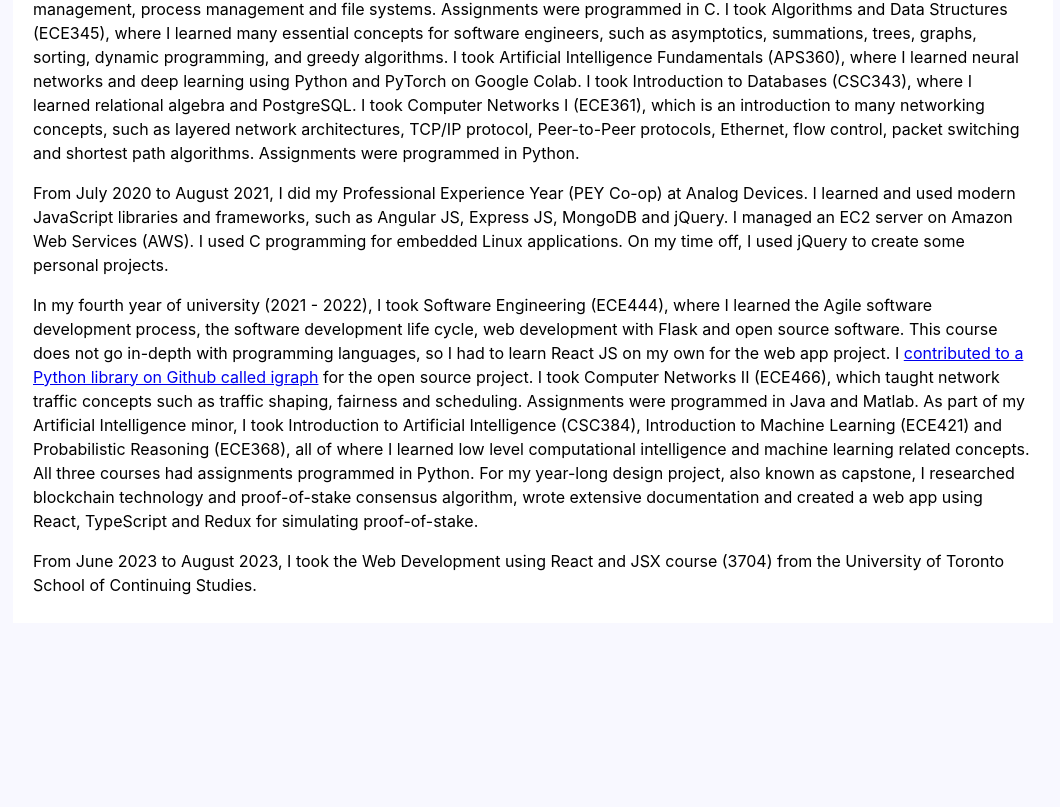
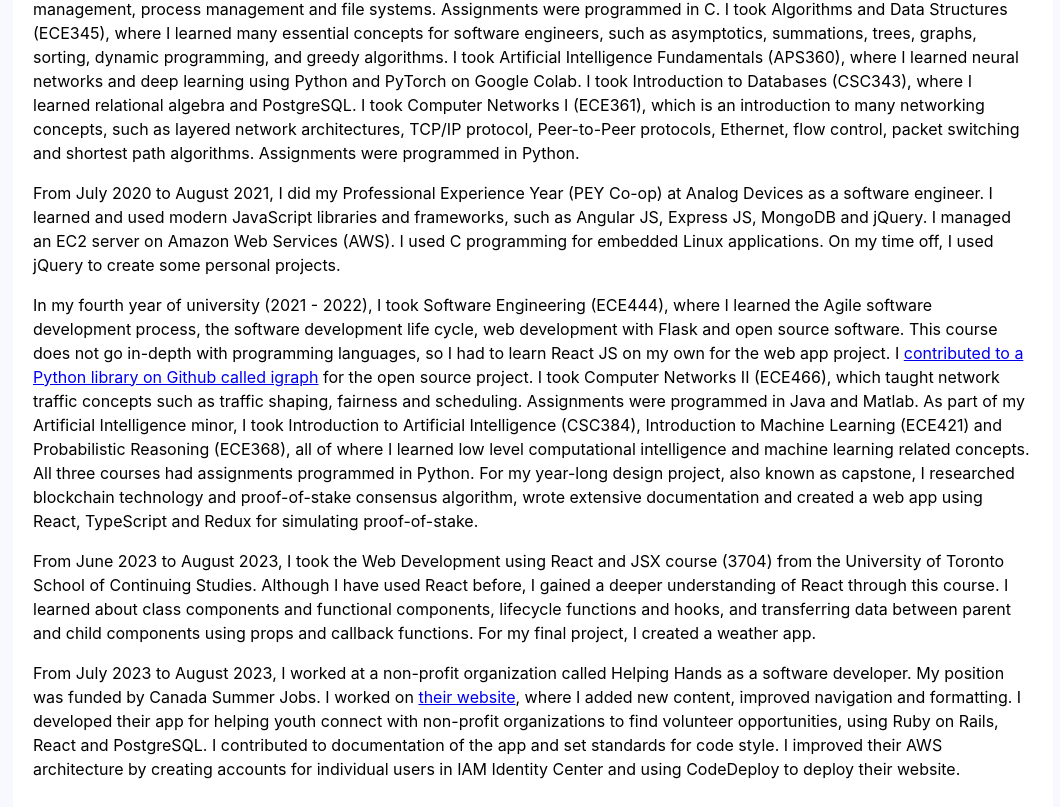
Before and after one commit to dkhl65/danielliang, a React (Create React App) app: page / in a window 1280 px wide. Shown: the part 1213-2020 px from the top of the page, without its empty margins (107-1167 px from the left). Before the commit the page ends 1836 px from the top, so only its background shows below. Built offline with nearby package versions, Linux system fonts and the light colour scheme; no server answers.

Commit message:
React Weather App and Helping Hands

```diff
--- a/src/pages/Home.js
+++ b/src/pages/Home.js
@@ -122,11 +122,11 @@
       </p>
       <p>
         From July 2020 to August 2021, I did my Professional Experience Year
-        (PEY Co-op) at Analog Devices. I learned and used modern JavaScript
-        libraries and frameworks, such as Angular JS, Express JS, MongoDB and
-        jQuery. I managed an EC2 server on Amazon Web Services (AWS). I used C
-        programming for embedded Linux applications. On my time off, I used
-        jQuery to create some personal projects.
+        (PEY Co-op) at Analog Devices as a software engineer. I learned and used
+        modern JavaScript libraries and frameworks, such as Angular JS, Express
+        JS, MongoDB and jQuery. I managed an EC2 server on Amazon Web Services
+        (AWS). I used C programming for embedded Linux applications. On my time
+        off, I used jQuery to create some personal projects.
       </p>
       <p>
         In my fourth year of university (2021 - 2022), I took Software
@@ -158,7 +158,26 @@
       <p>
         From June 2023 to August 2023, I took the Web Development using React
         and JSX course (3704) from the University of Toronto School of
-        Continuing Studies.
+        Continuing Studies. Although I have used React before, I gained a deeper
+        understanding of React through this course. I learned about class
+        components and functional components, lifecycle functions and hooks, and
+        transferring data between parent and child components using props and
+        callback functions. For my final project, I created a weather app.
+      </p>
+      <p>
+        From July 2023 to August 2023, I worked at a non-profit organization
+        called Helping Hands as a software developer. My position was funded by
+        Canada Summer Jobs. I worked on{" "}
+        <a href="https://helpinghandsapp.com/" target="_blank" rel="noreferrer">
+          their website
+        </a>
+        , where I added new content, improved navigation and formatting. I
+        developed their app for helping youth connect with non-profit
+        organizations to find volunteer opportunities, using Ruby on Rails,
+        React and PostgreSQL. I contributed to documentation of the app and set
+        standards for code style. I improved their AWS architecture by creating
+        accounts for individual users in IAM Identity Center and using
+        CodeDeploy to deploy their website.
       </p>
     </div>
   );
--- /dev/null
+++ b/src/pages/WebDevelopment/WeatherApp.js
@@ -0,0 +1,117 @@
+import React from "react";
+import Gallery from "../Gallery";
+
+const sources = [
+  "https://onedrive.live.com/embed?resid=DA6CEFB80D170B9%2110231&authkey=%21AAYMGlHWeABeqGY&width=1203&height=1035",
+  "https://onedrive.live.com/embed?resid=DA6CEFB80D170B9%2110232&authkey=%21AJFmsruasQNufX0&width=1203&height=1035",
+  "https://onedrive.live.com/embed?resid=DA6CEFB80D170B9%2110233&authkey=%21AAsFIhItxslDzvA&width=1203&height=1035",
+  "https://onedrive.live.com/embed?resid=DA6CEFB80D170B9%2110234&authkey=%21AOhvy6Cb0K_EICA&width=1203&height=1035",
+  "https://onedrive.live.com/embed?resid=DA6CEFB80D170B9%2110238&authkey=%21AOKTG_ObGjFDH1Y&width=1203&height=1035",
+  "https://onedrive.live.com/embed?resid=DA6CEFB80D170B9%2110235&authkey=%21AB4ifpjDbqMYVqw&width=1203&height=1035",
+  "https://onedrive.live.com/embed?resid=DA6CEFB80D170B9%2110236&authkey=%21AMJMd7bF2FDqu-4&width=1203&height=1035",
+  "https://onedrive.live.com/embed?resid=DA6CEFB80D170B9%2110237&authkey=%21AL3XAX0npu34cy8&width=1203&height=1035",
+];
+
+const captions = [
+  <>The initial state of the weather app.</>,
+  <>
+    Clicking the Detect Location button automatically queries Weather API with
+    the coordinates from the browser's geolocation API.
+  </>,
+  <>
+    When there are multiple locations with the same name, they are displayed for
+    the user to select.
+  </>,
+  <>The first tab shows the current weather conditions.</>,
+  <>Units can be switched between metric and US customary.</>,
+  <>The second tab shows the 14-day forecast.</>,
+  <>Clicking on a row opens the hourly forecast for that day.</>,
+  <>Many details are shown, so scrolling is needed to see everything.</>,
+];
+
+const errorSources = [
+  "https://onedrive.live.com/embed?resid=DA6CEFB80D170B9%2110240&authkey=%21AIaMx0CRCjyrMhc&width=499&height=209",
+  "https://onedrive.live.com/embed?resid=DA6CEFB80D170B9%2110241&authkey=%21AG9NRXbL3GksfkI&width=524&height=438",
+  "https://onedrive.live.com/embed?resid=DA6CEFB80D170B9%2110239&authkey=%21ALBIk358UY4Nx7Y&width=495&height=438",
+];
+
+const errorCaptions = [
+  <>
+    If the user disabled geolocation, an error message will show after clicking
+    "Detect Location".
+  </>,
+  <>
+    If the web service cannot be reached, the error message returned by Axios
+    will be displayed.
+  </>,
+  <>
+    There are{" "}
+    <a
+      href="https://www.weatherapi.com/docs/#intro-error-codes"
+      target="_blank"
+      rel="noreferrer"
+    >
+      several error messages
+    </a>{" "}
+    the API may return.
+  </>,
+];
+
+function WeatherApp() {
+  return (
+    <>
+      <h2 id="weather">React Weather App (2023)</h2>
+      <p>
+        A React app I created for my final project in the Web Development using
+        React and JSX course (3704) from the University of Toronto School of
+        Continuing Studies.
+      </p>
+      <p>Project requirements:</p>
+      <ul>
+        <li>React</li>
+        <li>
+          Web service call (I used{" "}
+          <a
+            href="https://www.weatherapi.com/"
+            target="_blank"
+            rel="noreferrer"
+          >
+            Weather API
+          </a>{" "}
+          for my web service)
+        </li>
+        <li>Error handling when web service call fails</li>
+        <li>Semantic UI</li>
+        <li>AG Grid</li>
+        <li>4+ components</li>
+        <li>State hooks</li>
+        <li>Conditional rendering</li>
+      </ul>
+      <p>
+        The project is deployed to{" "}
+        <a
+          href="https://danielweather.vercel.app/"
+          target="_blank"
+          rel="noreferrer"
+        >
+          Vercel
+        </a>
+        . The GitHub repository is{" "}
+        <a
+          href="https://github.com/dkhl65/react-weather"
+          target="_blank"
+          rel="noreferrer"
+        >
+          here
+        </a>
+        .
+      </p>
+      <h3 id="weather-function">Function of the App</h3>
+      <Gallery sources={sources} captions={captions} />
+      <h3 id="weather-errors">Error Handling</h3>
+      <Gallery sources={errorSources} captions={errorCaptions} />
+    </>
+  );
+}
+
+export default WeatherApp;
--- a/src/pages/WebDevelopment/index.js
+++ b/src/pages/WebDevelopment/index.js
@@ -1,6 +1,7 @@
 import React from "react";
 import TableOfContents from "../TableOfContents";
 
+import WeatherApp from "./WeatherApp";
 import JobTracking from "./JobTracking";
 import BlockchainSimulator from "./BlockchainSimulator";
 import Pathfinder from "./Pathfinder";
@@ -23,6 +24,7 @@
           Angular JS and libraries such as jQuery. I continued using JavaScript
           and learned React JS during my fourth year of university.
         </p>
+        <WeatherApp />
         <JobTracking />
         <BlockchainSimulator />
         <Pathfinder />
```
